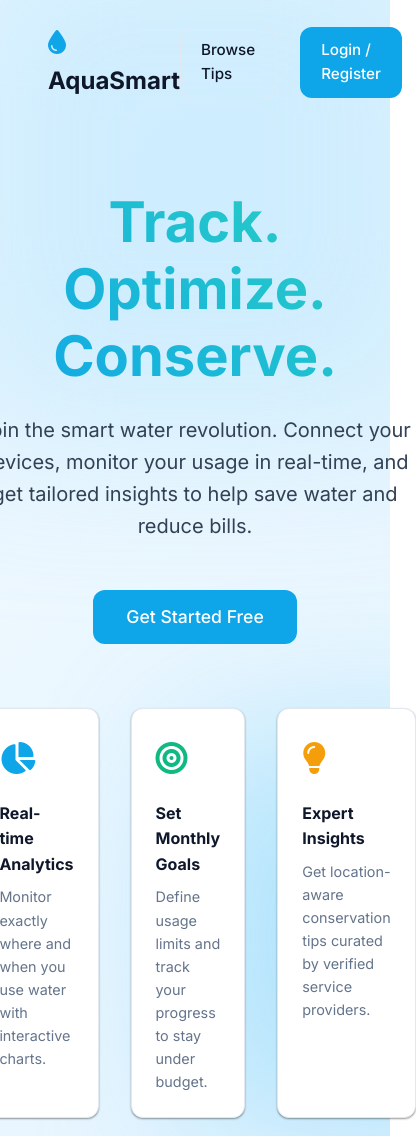
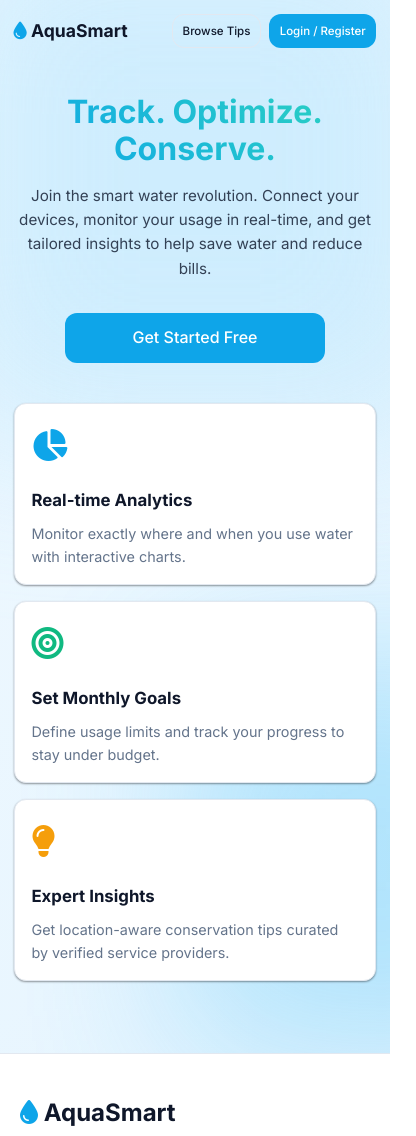
Before and after one commit to Adarsh4522/Aqua_Smart, a plain HTML site: page frontend/index.html in a window 390 px wide. Shown: the top 1136 px of the page, 416 px wide, since content can reach past the window. Drawn offline with Linux system fonts and the light colour scheme.

Commit message:
fix: responsiveness

```diff
--- a/frontend/css/style.css
+++ b/frontend/css/style.css
@@ -662,3 +662,259 @@ tbody tr:last-child td {
   font-size: 0.9rem;
   color: var(--text-muted);
 }
+
+/* =============================================
+   AQUASMART LANDING PAGE - MOBILE RESPONSIVE
+   ============================================= */
+
+/* Prevent horizontal scrolling */
+html,
+body {
+  width: 100%;
+  max-width: 100%;
+  overflow-x: hidden;
+}
+
+/* Background blobs should not cause horizontal overflow */
+.bg-animation {
+  width: 100%;
+  max-width: 100%;
+  overflow: hidden;
+}
+
+@media (max-width: 768px) {
+
+  /* -----------------------------
+     NAVBAR
+     ----------------------------- */
+
+  nav {
+    padding: 1rem !important;
+    gap: 1rem;
+  }
+
+  nav > div:first-child {
+    font-size: 1.25rem !important;
+    white-space: nowrap;
+  }
+
+  nav > div:last-child {
+    gap: 0.5rem !important;
+  }
+
+  nav .btn {
+    padding: 0.5rem 0.75rem;
+    font-size: 0.8rem;
+    white-space: nowrap;
+  }
+
+
+  /* -----------------------------
+     HERO SECTION
+     ----------------------------- */
+
+  main {
+    padding: 2.5rem 1rem !important;
+  }
+
+  main > div {
+    width: 100%;
+    max-width: 100% !important;
+  }
+
+  main h1 {
+    font-size: 2.3rem !important;
+    line-height: 1.15 !important;
+    margin-bottom: 1rem !important;
+  }
+
+  main p {
+    font-size: 1rem !important;
+    line-height: 1.6;
+    margin-bottom: 2rem !important;
+  }
+
+
+  /* -----------------------------
+     GET STARTED BUTTON
+     ----------------------------- */
+
+  main > div > div {
+    margin-bottom: 2.5rem !important;
+  }
+
+  main .btn-primary {
+    font-size: 1rem !important;
+    padding: 0.7rem 1.5rem !important;
+  }
+
+
+  /* -----------------------------
+     FEATURE CARDS
+     ----------------------------- */
+
+  main > div > div:last-child {
+    display: grid !important;
+    grid-template-columns: 1fr !important;
+    gap: 1rem !important;
+    width: 100%;
+  }
+
+  main .card {
+    width: 100%;
+    padding: 1.25rem;
+  }
+
+  main .card h4 {
+    font-size: 1.05rem;
+  }
+
+  main .card p {
+    font-size: 0.9rem !important;
+    margin-bottom: 0 !important;
+  }
+
+
+  /* -----------------------------
+     BACKGROUND BLOBS
+     ----------------------------- */
+
+  .blob-1 {
+    width: 300px;
+    height: 300px;
+    left: -150px;
+    top: -80px;
+  }
+
+  .blob-2 {
+    width: 350px;
+    height: 350px;
+    right: -180px;
+    bottom: -100px;
+  }
+
+  .blob-3 {
+    width: 250px;
+    height: 250px;
+    left: 30%;
+  }
+
+
+  /* -----------------------------
+     FOOTER
+     ----------------------------- */
+
+  footer {
+    padding: 2.5rem 1.25rem 1.5rem !important;
+  }
+
+  footer > div:first-child {
+    grid-template-columns: 1fr !important;
+    gap: 2rem !important;
+    margin-bottom: 2rem !important;
+  }
+
+  footer > div:first-child > div {
+    width: 100%;
+  }
+
+  footer h4 {
+    margin-bottom: 0.75rem !important;
+  }
+
+  footer > div:last-child {
+    padding-top: 1.5rem !important;
+    font-size: 0.8rem !important;
+  }
+}
+
+
+/* =============================================
+   SMALL PHONES
+   ============================================= */
+
+@media (max-width: 480px) {
+
+  nav {
+    padding: 0.85rem !important;
+  }
+
+  nav > div:first-child {
+    font-size: 1.1rem !important;
+  }
+
+  nav .btn {
+    padding: 0.45rem 0.6rem;
+    font-size: 0.72rem;
+  }
+
+  main {
+    padding: 2rem 0.9rem !important;
+  }
+
+  main h1 {
+    font-size: 2rem !important;
+  }
+
+  main p {
+    font-size: 0.95rem !important;
+  }
+
+  main .btn-primary {
+    width: 100%;
+    max-width: 260px;
+  }
+
+  main .card {
+    padding: 1rem;
+  }
+
+  .blob-1 {
+    width: 220px;
+    height: 220px;
+  }
+
+  .blob-2 {
+    width: 280px;
+    height: 280px;
+  }
+
+  .blob-3 {
+    width: 180px;
+    height: 180px;
+  }
+}
+
+
+/* =============================================
+   VERY SMALL PHONES
+   ============================================= */
+
+@media (max-width: 360px) {
+
+  nav {
+    flex-direction: column;
+    align-items: center !important;
+  }
+
+  nav > div:last-child {
+    width: 100%;
+    justify-content: center;
+  }
+
+  nav .btn {
+    font-size: 0.75rem;
+  }
+
+  main h1 {
+    font-size: 1.8rem !important;
+  }
+
+  main p {
+    font-size: 0.9rem !important;
+  }
+
+  main .btn-primary {
+    max-width: 100%;
+  }
+}
```
